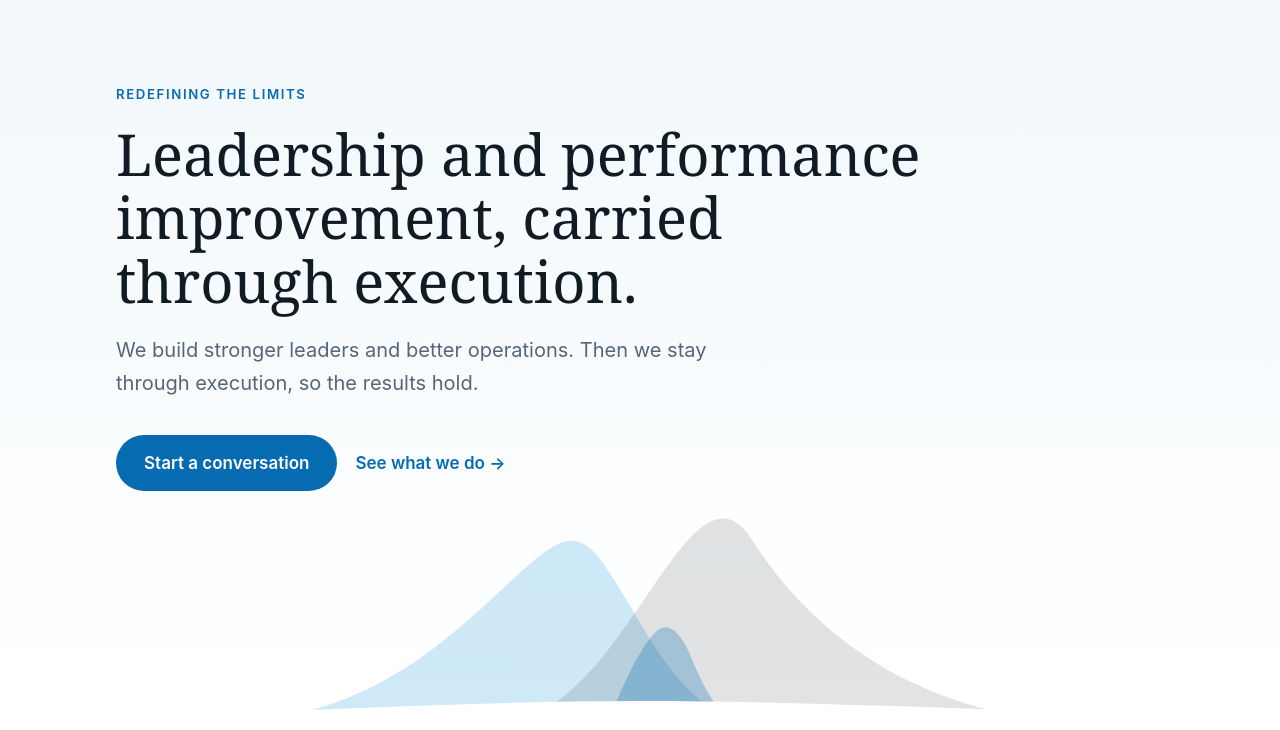
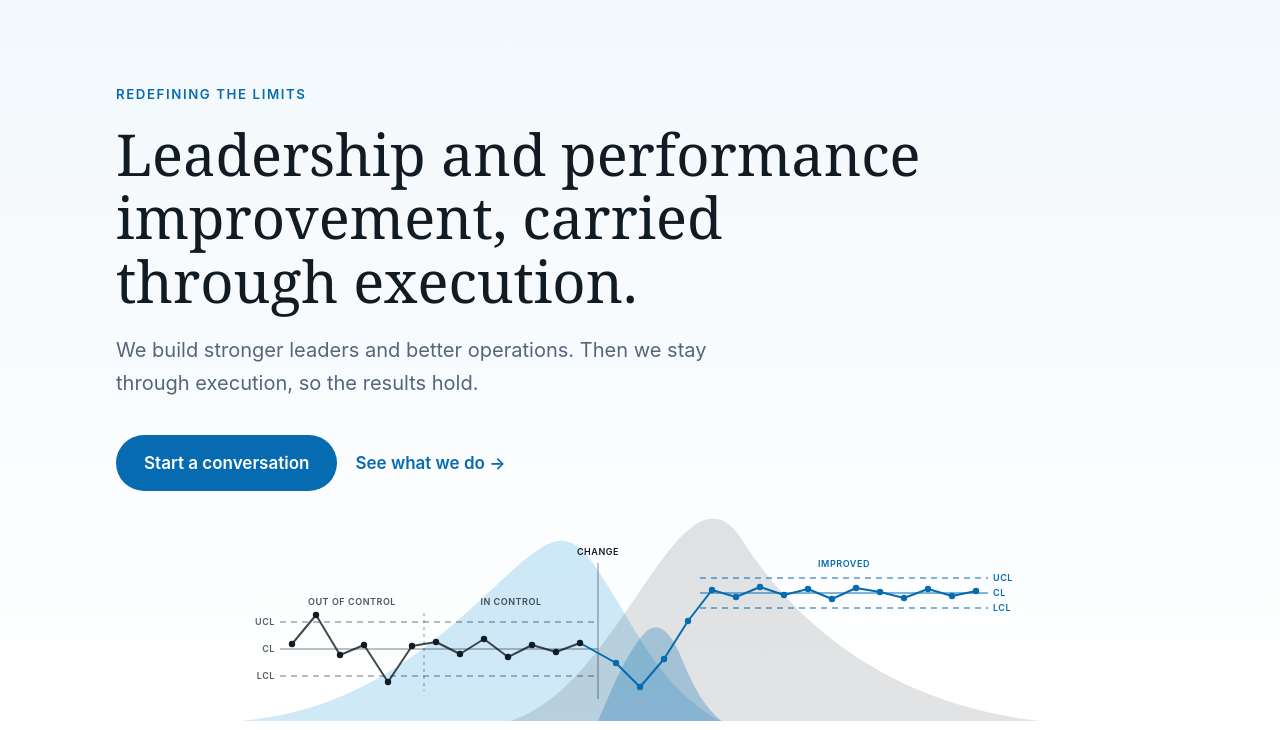
Before and after one commit to lhotse-management/website, a plain HTML site: page index.html in a window 1280 px wide. Shown: the part 70-800 px from the top of the page. Drawn offline with Linux system fonts and the light colour scheme.

Commit message:
Add control chart overlay to hero image

```diff
--- a/index.html
+++ b/index.html
@@ -1,5 +1,5 @@
 <!doctype html>
-<!-- Lhotse Management Solutions: single-page site, version 10.
+<!-- Lhotse Management Solutions: single-page site, version 11.
      Everything (styles, images, copy) lives in this one file so it can be hosted anywhere as index.html. -->
 <html lang="en">
 <head>
@@ -36,6 +36,7 @@ section{scroll-margin-top:84px}          /* stops the sticky menu bar from cover
 .topbar{position:sticky;top:0;z-index:10;background:#ffffff;border-bottom:1px solid #e6eef5}
 .navlink{color:#3c4b5e;text-decoration:none;padding:8px 14px;border-radius:999px}
 @media (max-width:640px){.navlink{display:none}}       /* on phones, show only the logo and the Contact button */
+@media (max-width:640px){.chartlabel{display:none}}   /* chart labels are too small to read on phones */
 /* ---------- Shared section styles ---------- */
 .sec{padding:76px 0}                     /* vertical breathing room for each section */
 .eyebrow{color:var(--deep);font-weight:600;letter-spacing:.12em;text-transform:uppercase;font-size:.76rem;margin:0 0 12px}
@@ -125,12 +126,39 @@ section{scroll-margin-top:84px}          /* stops the sticky menu bar from cover
       <a href="#expertise" style="color:var(--deep);text-decoration:none;font-weight:600">See what we do &rarr;</a>
     </div>
   </div>
-  <!-- Background art: two peaks that echo the logo (one blue, one dark, with the deep blue fold between them) -->
-  <svg viewBox="0 0 1440 220" preserveAspectRatio="xMidYMax slice" style="position:absolute;left:0;right:0;bottom:0;width:100%;height:220px" aria-hidden="true">
+  <!-- Background art: the two logo-style peaks, with a three-step control chart laid over them -->
+  <svg viewBox="330 0 800 220" role="img" aria-label="Control chart over two mountain peaks: out of control, then in control, then a change that dips before performance settles at a higher level within tighter limits" style="position:absolute;left:50%;transform:translateX(-50%);bottom:0;width:min(100%,800px);height:auto">
     <path d="M330,220 C500,206 580,74 636,44 C652,35 667,40 680,58 C722,116 744,184 810,220 Z" fill="#249cd8" opacity=".22"/>   <!-- blue peak -->
     <path d="M600,220 C690,192 742,42 792,20 C808,13 821,20 834,42 C894,134 990,204 1130,220 Z" fill="#111b24" opacity=".12"/>  <!-- dark peak -->
     <path d="M688,220 C704,182 722,142 738,129 C750,120 761,134 769,151 C781,181 793,206 812,220 Z" fill="#066bb1" opacity=".28"/> <!-- deep blue fold -->
-    <path d="M0,220 C300,216 520,200 720,200 C920,200 1140,214 1440,216 L1440,220 Z" fill="var(--bg)"/>                          <!-- soft white base line -->
+    <!-- Steps 1 and 2 share one center line and one pair of control limits -->
+    <path d="M370,148H688" stroke="#111b24" stroke-width="1" opacity=".55" fill="none"/>
+    <path d="M370,121H688 M370,175H688" stroke="#111b24" stroke-width="1.2" stroke-dasharray="6 5" opacity=".6" fill="none"/>
+    <!-- Divider between out of control and in control -->
+    <path d="M514,112V190" stroke="#111b24" stroke-width="1" stroke-dasharray="3 4" opacity=".45" fill="none"/>
+    <!-- Step 3: recalculated center line and tighter limits, starting once the change has settled -->
+    <path d="M790,92H1078" stroke="#066bb1" stroke-width="1" fill="none"/>
+    <path d="M790,77H1078 M790,107H1078" stroke="#066bb1" stroke-width="1.2" stroke-dasharray="6 5" fill="none"/>
+    <!-- The change point -->
+    <path d="M688,62V198" stroke="#111b24" stroke-width="1" opacity=".5" fill="none"/>
+    <!-- Results: before the change in dark, from the change onward in blue -->
+    <polyline points="382,143 406,114 430,154 454,144 478,181 502,145 526,141 550,153 574,138 598,156 622,144 646,151 670,142" stroke="#111b24" stroke-width="2" stroke-linejoin="round" opacity=".8" fill="none"/>
+    <polyline points="670,142 706,162 730,186 754,158 778,120 802,89 826,96 850,86 874,94 898,88 922,98 946,87 970,91 994,97 1018,88 1042,95 1066,90" stroke="#066bb1" stroke-width="2" stroke-linejoin="round" fill="none"/>
+    <circle cx="382" cy="143" r="3.2" fill="#111b24"/><circle cx="406" cy="114" r="3.2" fill="#111b24"/><circle cx="430" cy="154" r="3.2" fill="#111b24"/><circle cx="454" cy="144" r="3.2" fill="#111b24"/><circle cx="478" cy="181" r="3.2" fill="#111b24"/><circle cx="502" cy="145" r="3.2" fill="#111b24"/><circle cx="526" cy="141" r="3.2" fill="#111b24"/><circle cx="550" cy="153" r="3.2" fill="#111b24"/><circle cx="574" cy="138" r="3.2" fill="#111b24"/><circle cx="598" cy="156" r="3.2" fill="#111b24"/><circle cx="622" cy="144" r="3.2" fill="#111b24"/><circle cx="646" cy="151" r="3.2" fill="#111b24"/><circle cx="670" cy="142" r="3.2" fill="#111b24"/>
+    <circle cx="706" cy="162" r="3.2" fill="#066bb1"/><circle cx="730" cy="186" r="3.2" fill="#066bb1"/><circle cx="754" cy="158" r="3.2" fill="#066bb1"/><circle cx="778" cy="120" r="3.2" fill="#066bb1"/><circle cx="802" cy="89" r="3.2" fill="#066bb1"/><circle cx="826" cy="96" r="3.2" fill="#066bb1"/><circle cx="850" cy="86" r="3.2" fill="#066bb1"/><circle cx="874" cy="94" r="3.2" fill="#066bb1"/><circle cx="898" cy="88" r="3.2" fill="#066bb1"/><circle cx="922" cy="98" r="3.2" fill="#066bb1"/><circle cx="946" cy="87" r="3.2" fill="#066bb1"/><circle cx="970" cy="91" r="3.2" fill="#066bb1"/><circle cx="994" cy="97" r="3.2" fill="#066bb1"/><circle cx="1018" cy="88" r="3.2" fill="#066bb1"/><circle cx="1042" cy="95" r="3.2" fill="#066bb1"/><circle cx="1066" cy="90" r="3.2" fill="#066bb1"/>
+    <!-- Small chart labels; hidden on phones, where they would be too small to read -->
+    <g class="chartlabel" font-size="9" font-weight="600" letter-spacing=".06em">
+      <text x="442" y="104" text-anchor="middle" fill="#111b24" opacity=".75">OUT OF CONTROL</text>
+      <text x="601" y="104" text-anchor="middle" fill="#111b24" opacity=".75">IN CONTROL</text>
+      <text x="688" y="54" text-anchor="middle" fill="#111b24">CHANGE</text>
+      <text x="934" y="66" text-anchor="middle" fill="#066bb1">IMPROVED</text>
+      <text x="365" y="124" text-anchor="end" fill="#111b24" opacity=".7">UCL</text>
+      <text x="365" y="151" text-anchor="end" fill="#111b24" opacity=".7">CL</text>
+      <text x="365" y="178" text-anchor="end" fill="#111b24" opacity=".7">LCL</text>
+      <text x="1083" y="80" fill="#066bb1">UCL</text>
+      <text x="1083" y="95" fill="#066bb1">CL</text>
+      <text x="1083" y="110" fill="#066bb1">LCL</text>
+    </g>
   </svg>
 </header>
 
```
